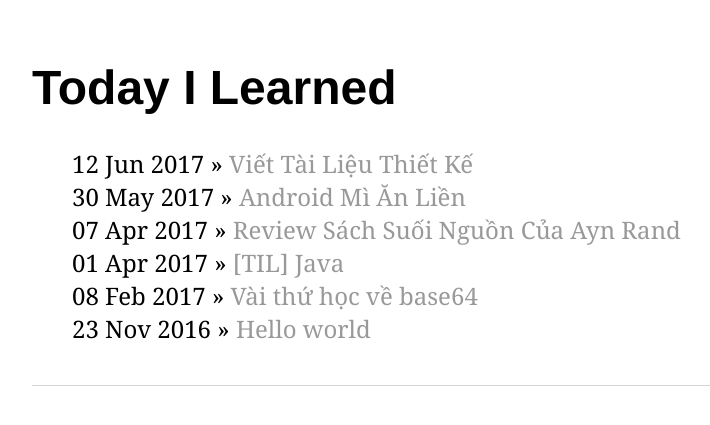
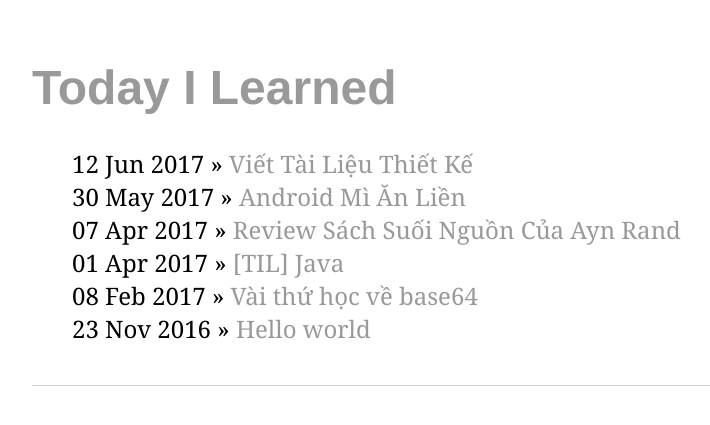
Before and after one commit to congdv/congdv.github.io, a Jekyll site: the page built from index.html, in a window 1280 px wide. Shown: the top 425 px of the page, without its empty margins (160-870 px from the left). Built offline with Jekyll 4.4.1, drawn with Linux system fonts in a browser that asks for light colours; Markdown is read by kramdown in place of the engine named in the settings.

Commit message:
Create index.html

```diff
--- a/index.html
+++ b/index.html
@@ -2,7 +2,7 @@
 layout: default
 title: Today I Learned
 ---
-	<h1>{{ page.title }}</h1>
+<h1><a href="https://congdv.github.io">{{ page.title }}</a></h1>
 	<ul class="posts">
 
 	  {% for post in site.posts %}
```
